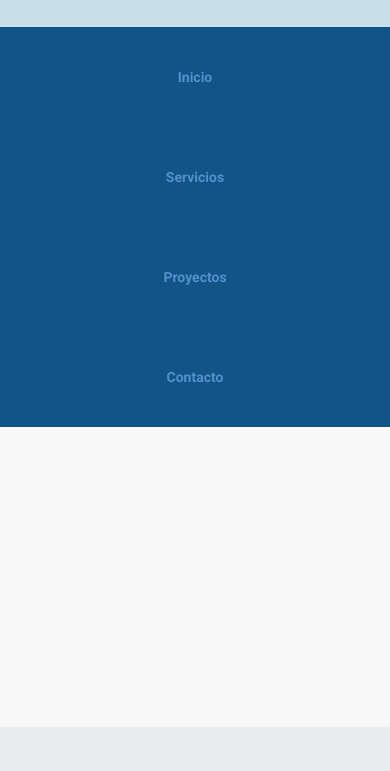
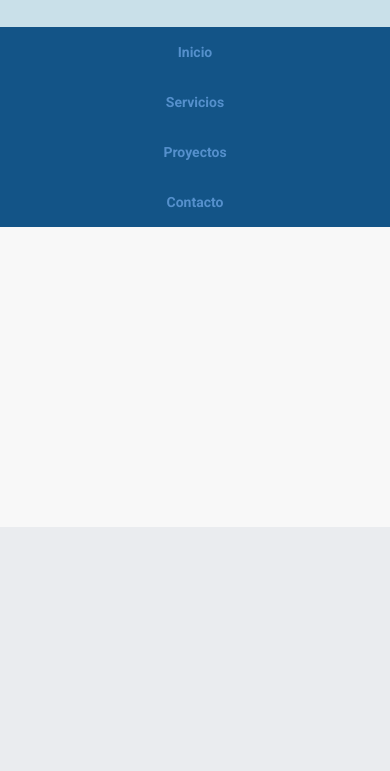
Before and after one commit to zonalez/utnproject, a plain HTML site: page index.html in a window 390 px wide. Shown: the part 73-844 px from the top of the page. Drawn offline with Linux system fonts and the light colour scheme.

Commit message:
Arregla nav responsive 600

```diff
--- a/estilos.css
+++ b/estilos.css
@@ -381,13 +381,15 @@ footer {
 
     nav ul li {
         display: block;
+        height: 50px;
         padding-top: 0;
         padding-bottom: 0;
     }
 
     nav ul li a {
         display: block;
-        height: auto;
+        height: 50px;
+        line-height: 50px;
         padding-top: 0;
         padding-bottom: 0;
 
```
